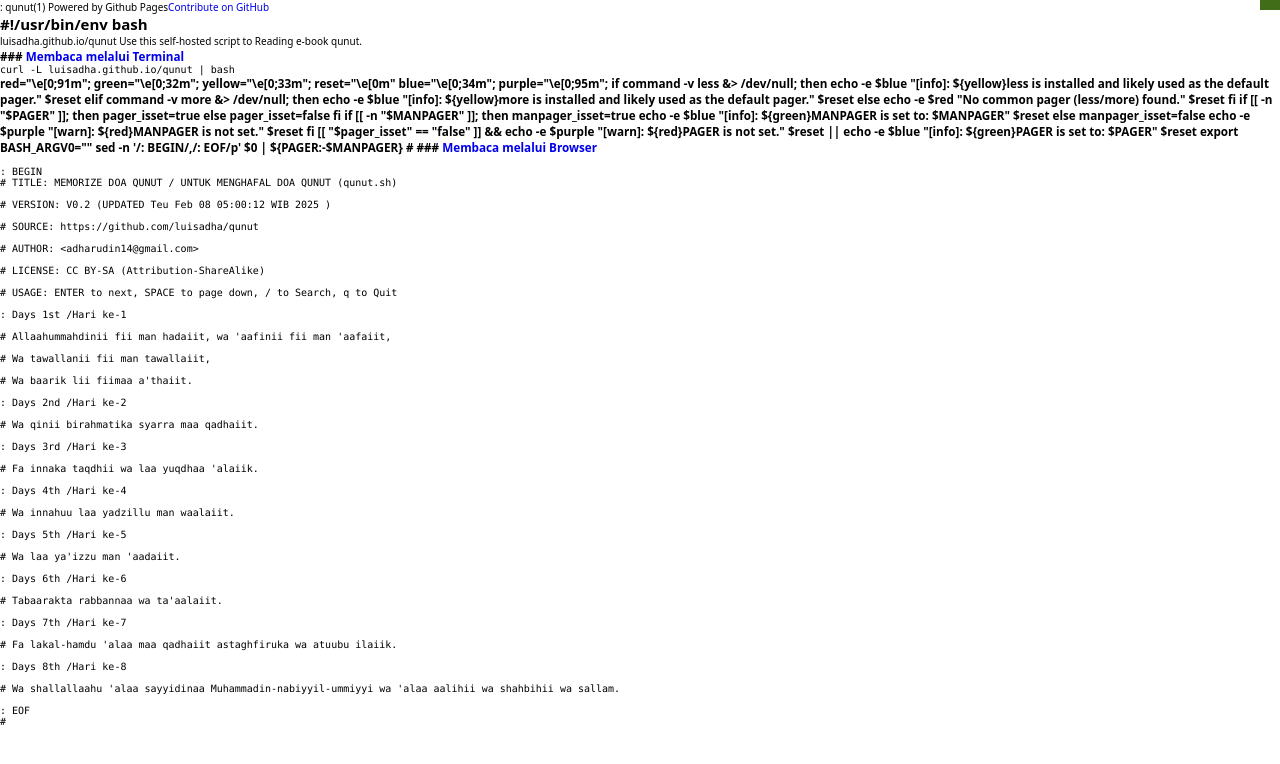
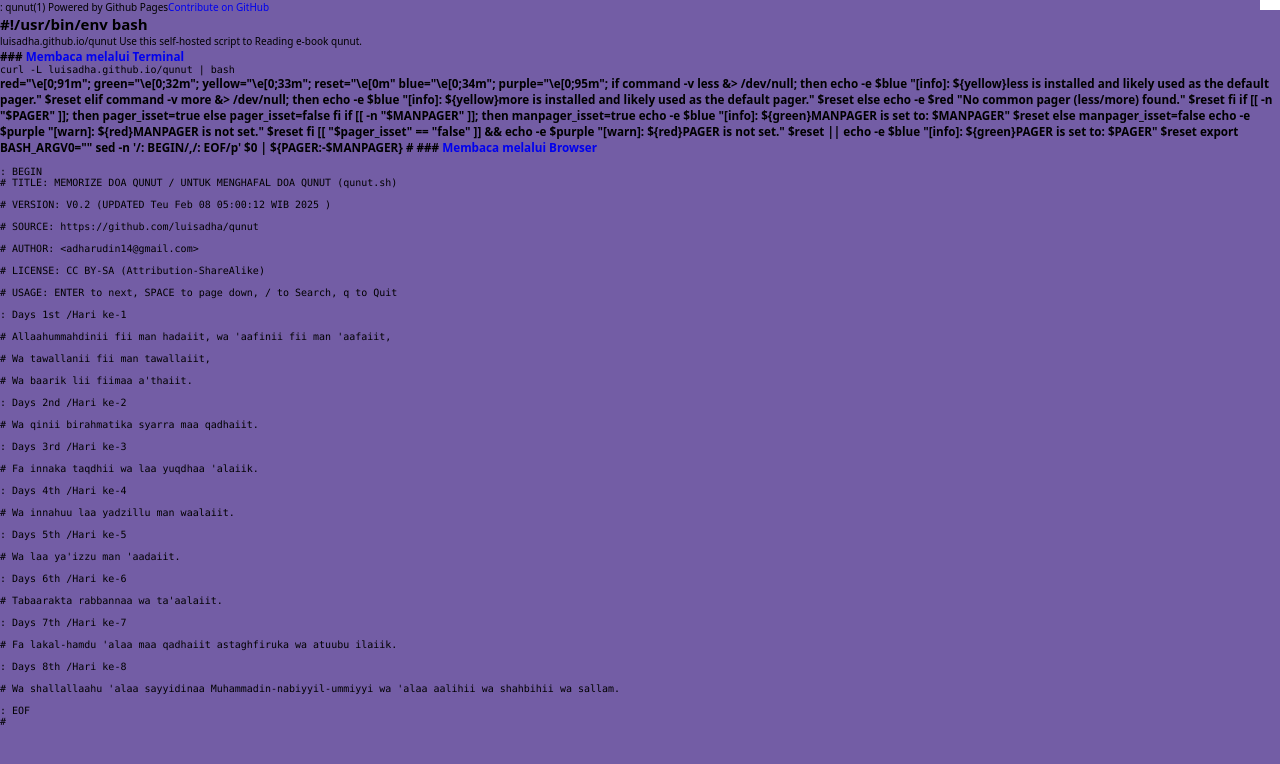
Before and after one commit to luisadha/qunut, a plain HTML site: page index.html in a window 1280 px wide. Drawn offline with Linux system fonts and the light colour scheme.

Commit message:
Modify PWA color variables and body background
Updated primary and secondary colors in CSS variables. Changed body background color to use the secondary color.

```diff
--- a/pwa/css/pwabunga-ui.css
+++ b/pwa/css/pwabunga-ui.css
@@ -19,11 +19,11 @@
 ---------------------------------------------------------------------------- */
 
 :root {
-  --pwa-color-primary: #5d00d8;
+  --pwa-color-primary: #D3C5E5;
   --pwa-color-primary-opacity: rgba(93, 0, 216, 0.9);
-  --pwa-color-secondary: #dfcdf7;
+  --pwa-color-secondary: #735DA5;
   --pwa-color-secondary-opacity: rgba(223, 205, 247, 0.9);
-  --pwa-color-light: #416d19;
+  --pwa-color-light: #FFFFFF;
   --pwa-color-dark: #000;
   --pwa-color-gray: #ccc;
   --pwa-box-shadow: rgba(0, 0, 0, 0.24) 0px 3px 8px;
@@ -40,6 +40,9 @@
 /* ----------------------------------------------------------------------------
  ## PWA UI Button
 ---------------------------------------------------------------------------- */
+body {
+  background: var(--pwa-color-secondary);
+}
 
 .pwa-btn {
   background: var(--pwa-color-light);
```
